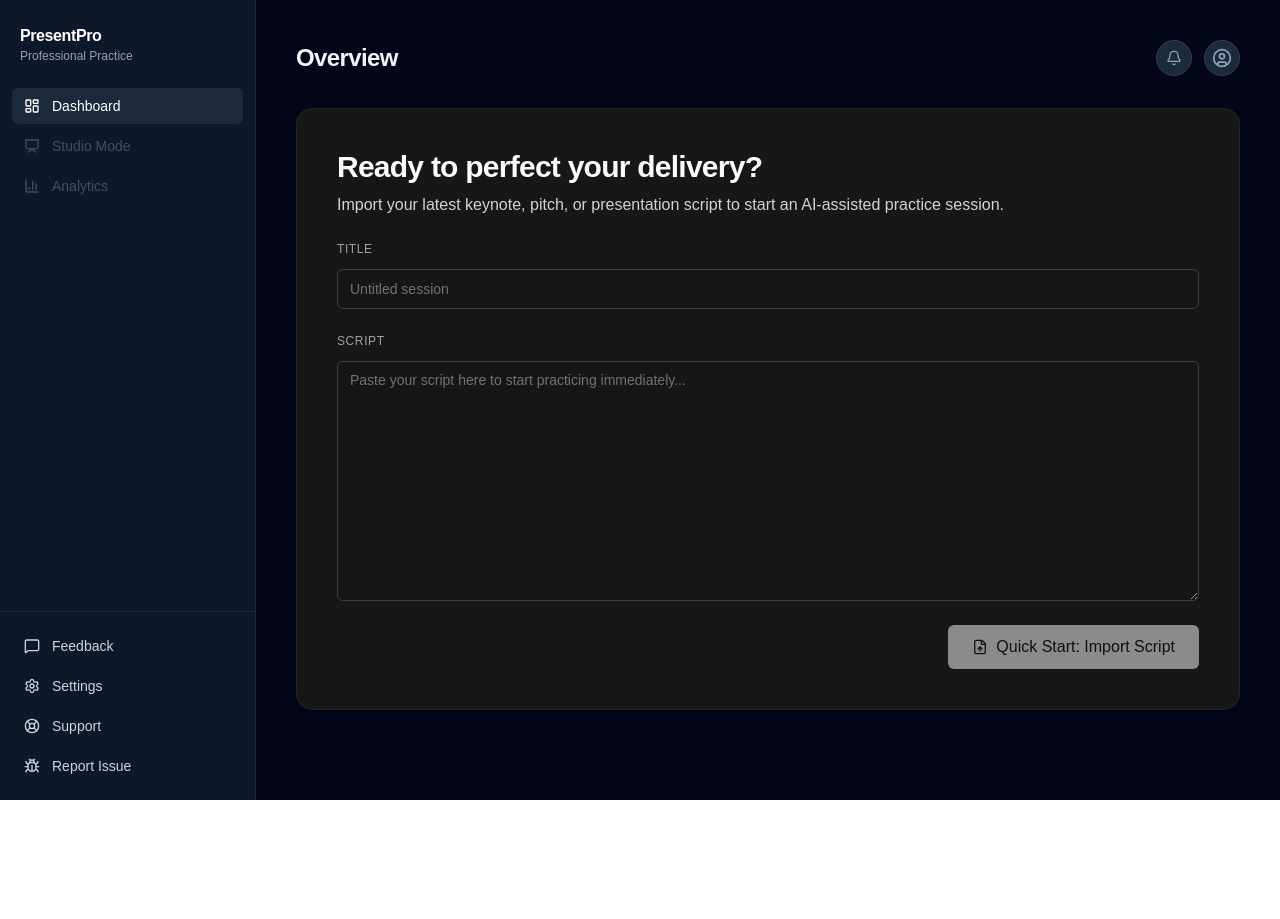
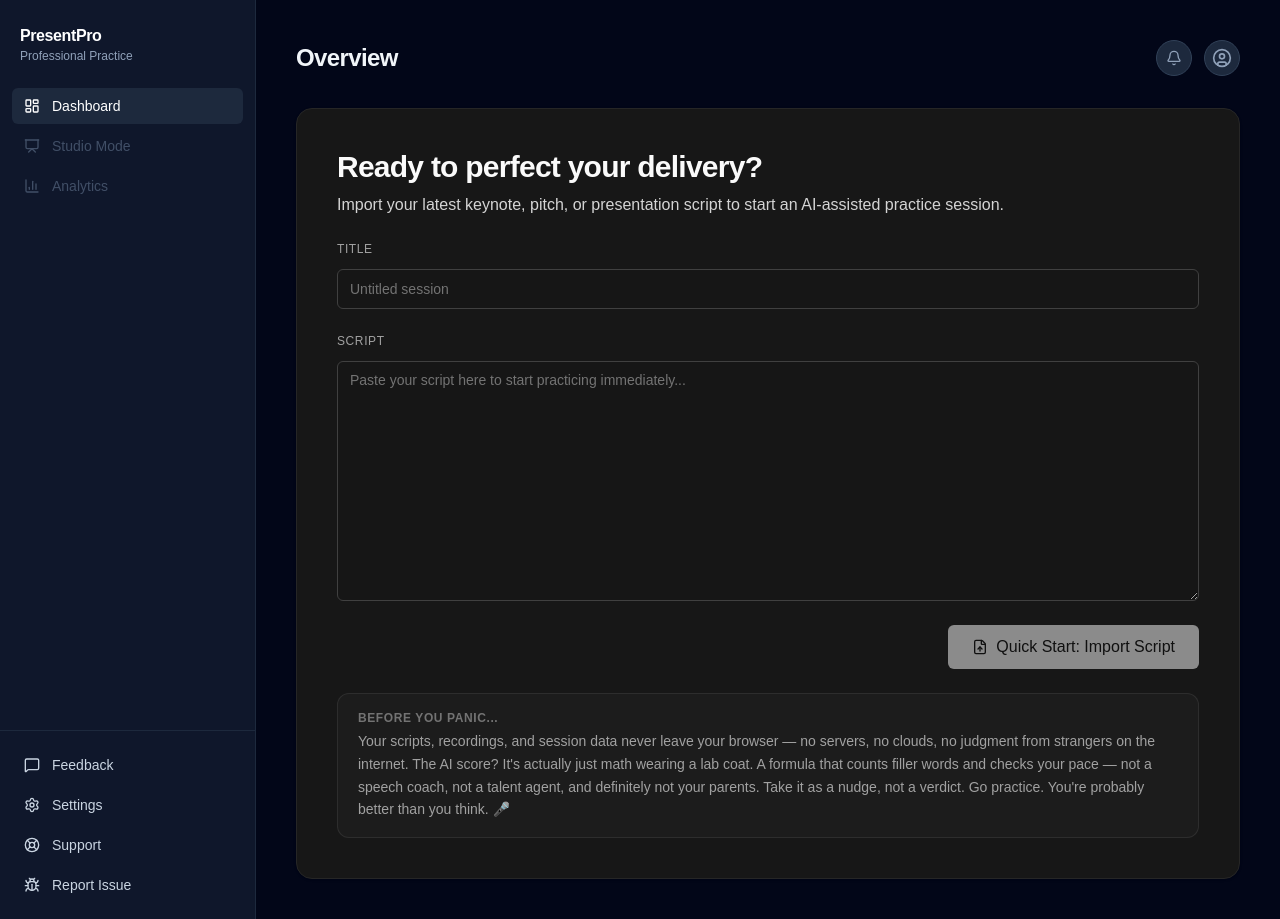
Before and after one commit to jazhou-adobe/stage-ready-assist, a Next.js app: page / in a window 1280 px wide. Before the commit the page ends 800 px from the top, so only its background shows below. Built offline with nearby package versions, Linux system fonts and the light colour scheme.

Commit message:
Add humorous disclaimer below import script form on dashboard
Co-Authored-By: Claude Sonnet 4.6 <noreply@anthropic.com>

Signed-off-by: James Zhou <james.zhou.quan@gmail.com>

```diff
--- a/src/app/page.tsx
+++ b/src/app/page.tsx
@@ -286,6 +286,17 @@ export default function DashboardPage() {
               Quick Start: Import Script
             </Button>
           </div>
+
+          <div className="rounded-xl border border-neutral-700/50 bg-neutral-800/40 px-5 py-4">
+            <p className="mb-1 text-xs font-semibold uppercase tracking-wider text-neutral-500">
+              Before you panic...
+            </p>
+            <p className="text-sm leading-relaxed text-neutral-400">
+              Your scripts, recordings, and session data never leave your browser — no servers, no clouds, no judgment from strangers on the internet.
+              The AI score? It&apos;s actually just math wearing a lab coat. A formula that counts filler words and checks your pace — not a speech coach, not a talent agent, and definitely not your parents.
+              Take it as a nudge, not a verdict. Go practice. You&apos;re probably better than you think. 🎤
+            </p>
+          </div>
         </div>
       </Card>
 
```
